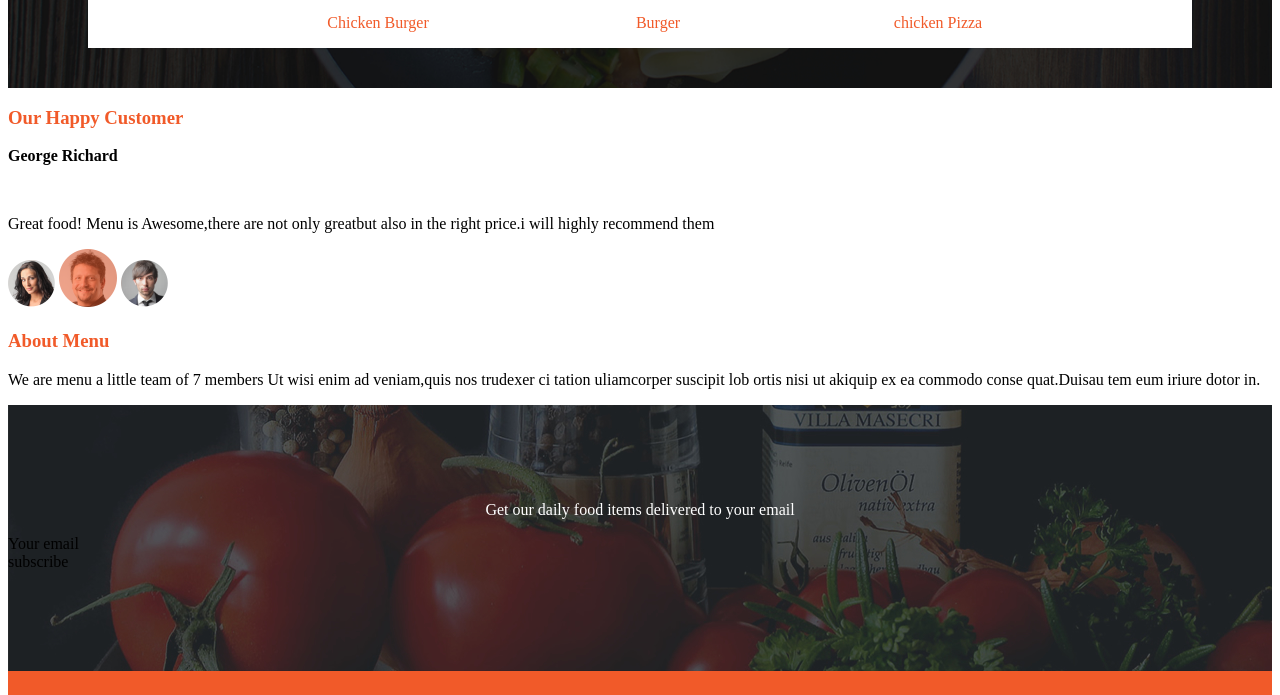
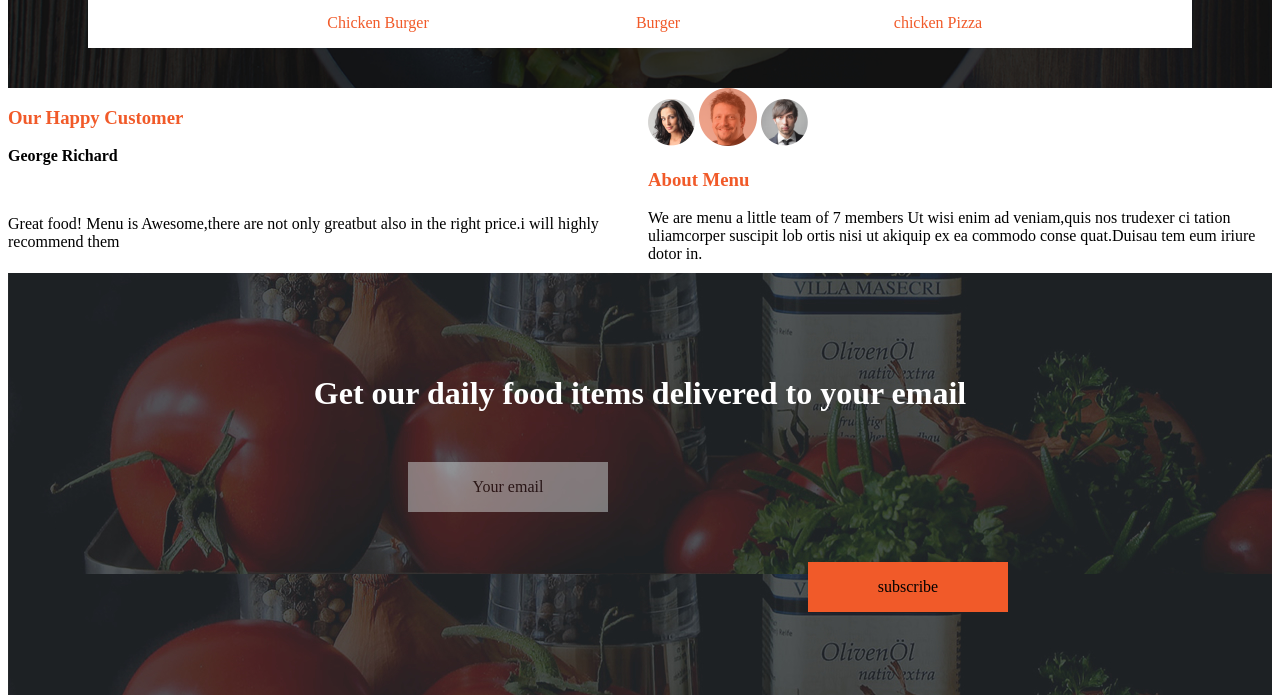
Before and after one commit to MosesGakuhi1857/anitas_kitchen_project, a plain HTML site: page index.html in a window 1280 px wide. Shown: the part 2363-3058 px from the top of the page. Drawn offline with Linux system fonts and the light colour scheme.

Commit message:
it will update latest changes in html & css

```diff
--- a/index.css
+++ b/index.css
@@ -178,7 +178,11 @@ a:hover{
     text-align: center;
 }
 .com_sec{
+    column-count: 2;
 
+}
+#com1{
+    border:right;
 }
 .com_sec h3{
     color:#F15A29;
@@ -190,7 +194,7 @@ a:hover{
     padding-bottom:100px;
 
 }
-#footer>p{
+#footer>h1{
     color:white;
     font:20px;
     text-align: center;
@@ -200,4 +204,30 @@ footer {
     padding-bottom: 100px;
     padding-top: 50px;
     padding:30px;
+    text-align: center;
+    color: white;
 }
+.email {
+    margin:50px;
+    background-color: azure;
+    opacity: 0.4;
+    width: 200px;
+    height: 50px;
+    text-align: center;
+    display: flex;
+    justify-content: center;
+    align-items: center;
+    margin-left: 400px;
+}
+.subscribe{
+    margin:50px;
+    background:#F15A29;
+    width: 200px;
+    height: 50px;
+    text-align: center;
+    display: flex;
+    justify-content: center;
+    align-items: center;
+    margin-left:800px;
+    padding-top: -50px;
+}
--- a/index.html
+++ b/index.html
@@ -137,7 +137,7 @@
 
 
 
-    <p>Get our daily food items delivered to your email</p>
+    <h1>Get our daily food items delivered to your email</h1>
 
     <div class="email">Your email</div>
     <div class="subscribe">subscribe</div>
@@ -152,6 +152,7 @@
     <img src="./assets/facebook.png">
     <img src="assets/twitter.png">
     <img src="./assets/pinterest.png">
+    <p><strong>2016 menu restaraunt</strong></p>
 </footer>
 
 
```
